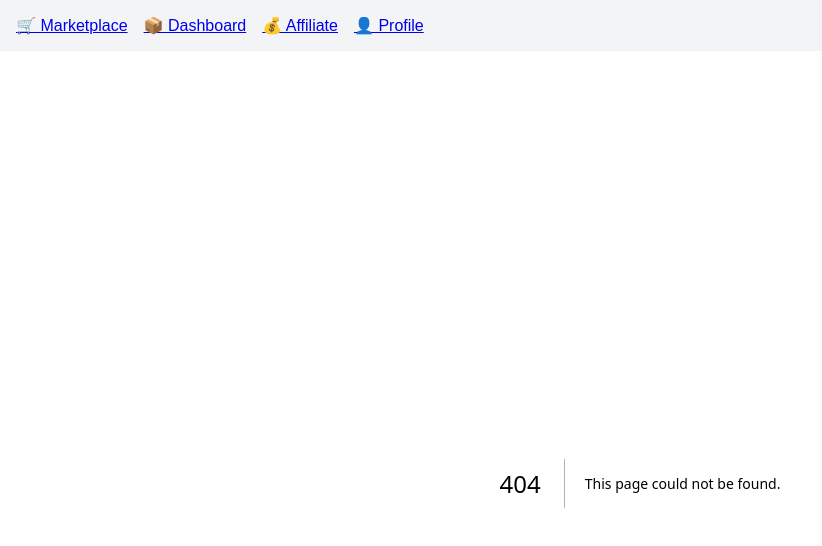
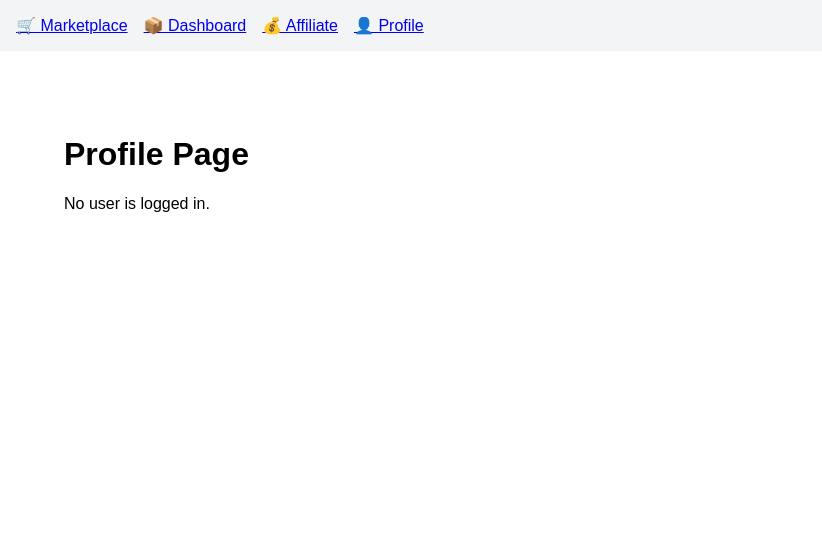
Before and after one commit to Godswill70-code/growstack-marketplace-, a Next.js app: page /profile in a window 1280 px wide. Before the commit this address had no page. Shown: the top 546 px of the page, without its empty margins (0-822 px from the left). Built offline with nearby package versions, Linux system fonts and the light colour scheme; no server answers.

Commit message:
Convert profile page to JavaScript

```diff
--- /dev/null
+++ b/app/profile/page.js
@@ -0,0 +1,34 @@
+'use client';
+import { useEffect, useState } from 'react';
+import { supabase } from '../../utils/supabaseClient';
+
+export default function ProfilePage() {
+  const [user, setUser] = useState(null);
+
+  useEffect(() => {
+    const fetchUser = async () => {
+      const { data, error } = await supabase.auth.getUser();
+      if (error) {
+        console.error('Error fetching user:', error.message);
+      } else {
+        setUser(data?.user || null);
+      }
+    };
+
+    fetchUser();
+  }, []);
+
+  return (
+    <main style={{ padding: '2rem' }}>
+      <h1>Profile Page</h1>
+      {user ? (
+        <div>
+          <p><strong>Email:</strong> {user.email}</p>
+          <p><strong>User ID:</strong> {user.id}</p>
+        </div>
+      ) : (
+        <p>No user is logged in.</p>
+      )}
+    </main>
+  );
+  }
```
